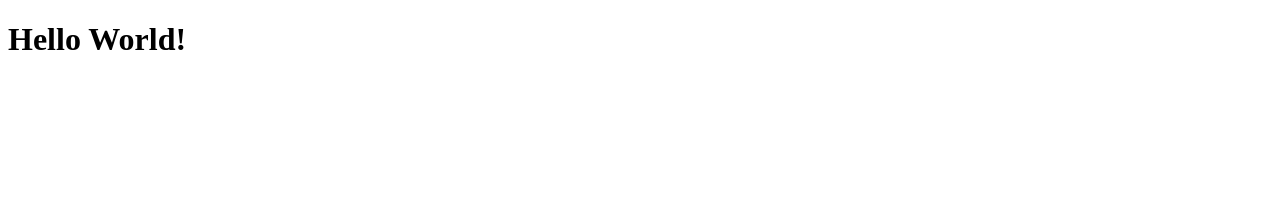
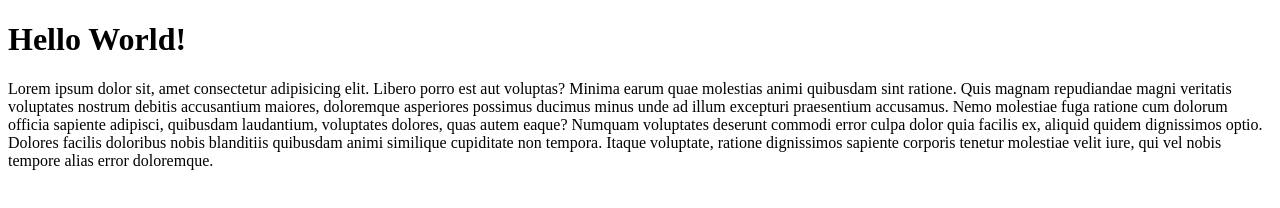
Before and after one commit to harybagus/bagus-git-test, a plain HTML site: page index.html in a window 1280 px wide. Drawn offline with Linux system fonts and the light colour scheme.

Commit message:
Menambahkan paragraf di file index.html

```diff
--- a/index.html
+++ b/index.html
@@ -8,5 +8,7 @@
 </head>
 <body>
     <h1>Hello World!</h1>
+
+    <p>Lorem ipsum dolor sit, amet consectetur adipisicing elit. Libero porro est aut voluptas? Minima earum quae molestias animi quibusdam sint ratione. Quis magnam repudiandae magni veritatis voluptates nostrum debitis accusantium maiores, doloremque asperiores possimus ducimus minus unde ad illum excepturi praesentium accusamus. Nemo molestiae fuga ratione cum dolorum officia sapiente adipisci, quibusdam laudantium, voluptates dolores, quas autem eaque? Numquam voluptates deserunt commodi error culpa dolor quia facilis ex, aliquid quidem dignissimos optio. Dolores facilis doloribus nobis blanditiis quibusdam animi similique cupiditate non tempora. Itaque voluptate, ratione dignissimos sapiente corporis tenetur molestiae velit iure, qui vel nobis tempore alias error doloremque.</p>
 </body>
 </html>
```
